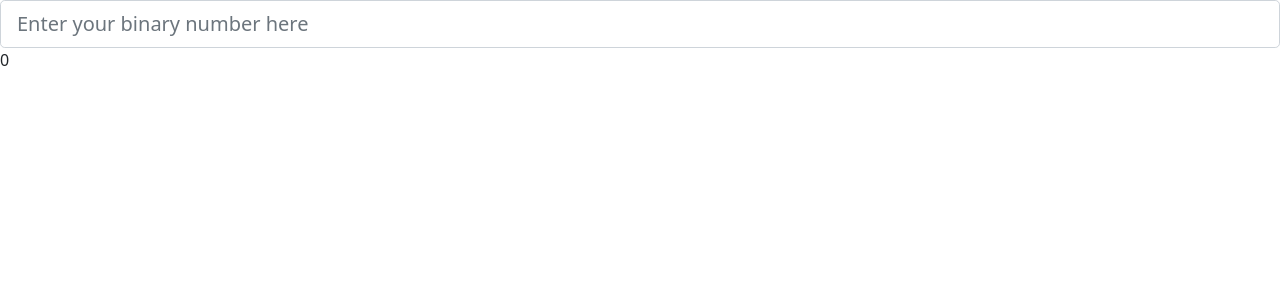
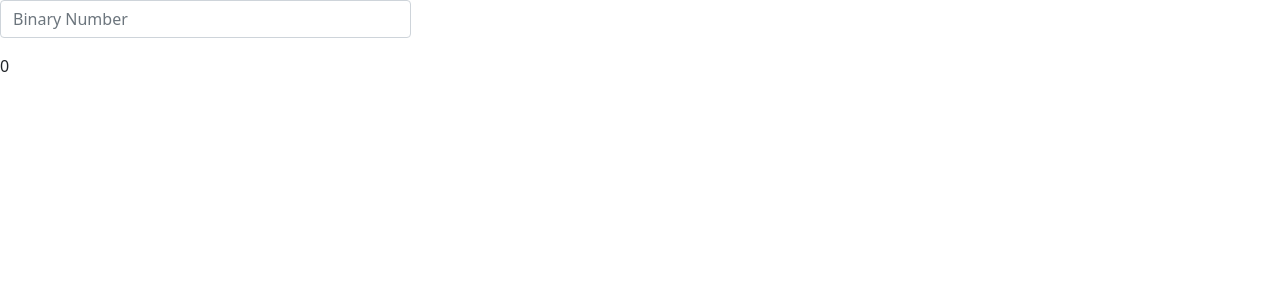
Before and after one commit to ahmedkhalil91518/binary-to-decimal-converter, a React (Create React App) app: page / in a window 1280 px wide. Shown: the top 300 px of the page. Built offline with nearby package versions, Linux system fonts and the light colour scheme.

Commit message:
complete the basic functionality of the app

```diff
--- a/src/App.tsx
+++ b/src/App.tsx
@@ -4,11 +4,19 @@ import BinaryInput from "./BinaryInput";
 import BinaryOutput from "./BinaryOutput";
 
 const converter = (num: string): string => {
-  let convertedNumber = 0;
-  for (let i = 0; i < num.length; i++) {
-    convertedNumber += Number(num[i]) * Math.pow(2, num.length - (i + 1));
+  if (/^[0-1]*$/.test(num)) {
+    let convertedNumber = 0;
+    for (let i = 0; i < num.length; i++) {
+      convertedNumber += Number(num[i]) * Math.pow(2, num.length - (i + 1));
+    }
+    if (isNaN(convertedNumber)) {
+      return "please enter a valid binary number";
+    } else {
+      return String(convertedNumber);
+    }
+  } else {
+    return "please enter a valid binary number";
   }
-  return String(convertedNumber);
 };
 
 function App() {
@@ -22,7 +30,7 @@ function App() {
   return (
     <div>
       <BinaryInput callback={handleSetBinaryNumber} />
-      <BinaryOutput value={converter(binaryNumber)}/>
+      <BinaryOutput value={converter(binaryNumber)} />
     </div>
   );
 }
--- a/src/BinaryOutput.tsx
+++ b/src/BinaryOutput.tsx
@@ -1,11 +1,10 @@
 import React, { FC } from "react";
 
 interface Props {
-  value: string
+  value: string;
 }
 
-
-const BinaryOutput: FC<Props> = ({value}) => {
+const BinaryOutput: FC<Props> = ({ value }) => {
   return <div>{value}</div>;
 };
 
--- a/src/binaryInput.tsx
+++ b/src/binaryInput.tsx
@@ -1,18 +1,33 @@
-import React, { ChangeEventHandler, FC } from "react";
-import { Form } from "react-bootstrap";
+import { useState } from "react";
+import { Button, Col, Form, Row } from "react-bootstrap";
 
-interface Props {
-    callback: ChangeEventHandler<any> | undefined,
-}
+function BinaryInput(props: any) {
+  const [validated, setValidated] = useState(false);
 
-const BinaryInput: FC<Props> = ({callback }) => {
+  const handleSubmit = (event: any) => {
+    const form = event.target;
+    if (form.checkValidity() === false) {
+      event.preventDefault();
+      event.stopPropagation();
+    }
+    setValidated(true);
+    props.callback(event);
+  };
+
   return (
-    <Form.Control
-      size="lg"
-      type="text"
-      placeholder="Enter your binary number here"
-      onChange={callback}
-    />
+    <Form noValidate validated={validated}>
+      <Row className="mb-3">
+        <Form.Group as={Col} md="4" controlId="validationCustom01">
+          <Form.Control
+            required
+            type="text"
+            placeholder="Binary Number"
+            pattern="^[0-1]*$"
+            onChange={handleSubmit}
+          />
+        </Form.Group>
+      </Row>
+    </Form>
   );
 }
 
```
